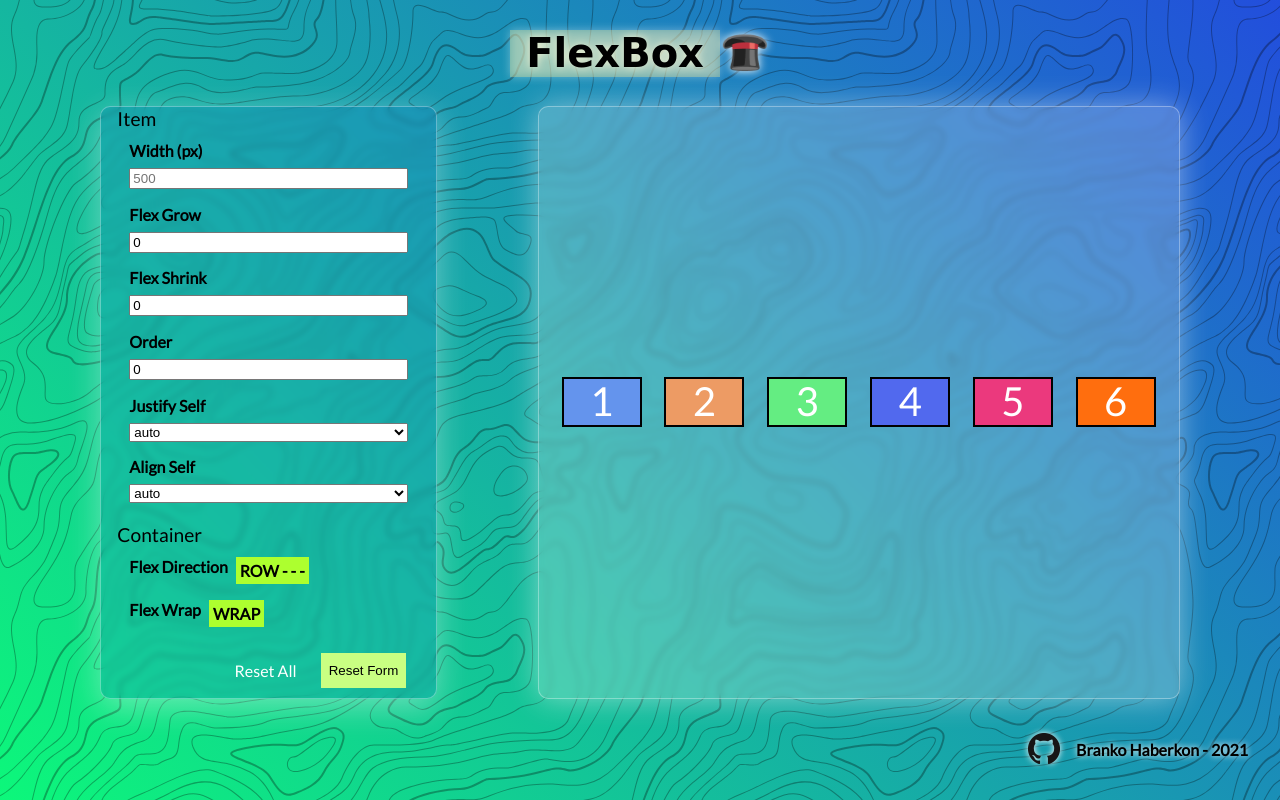
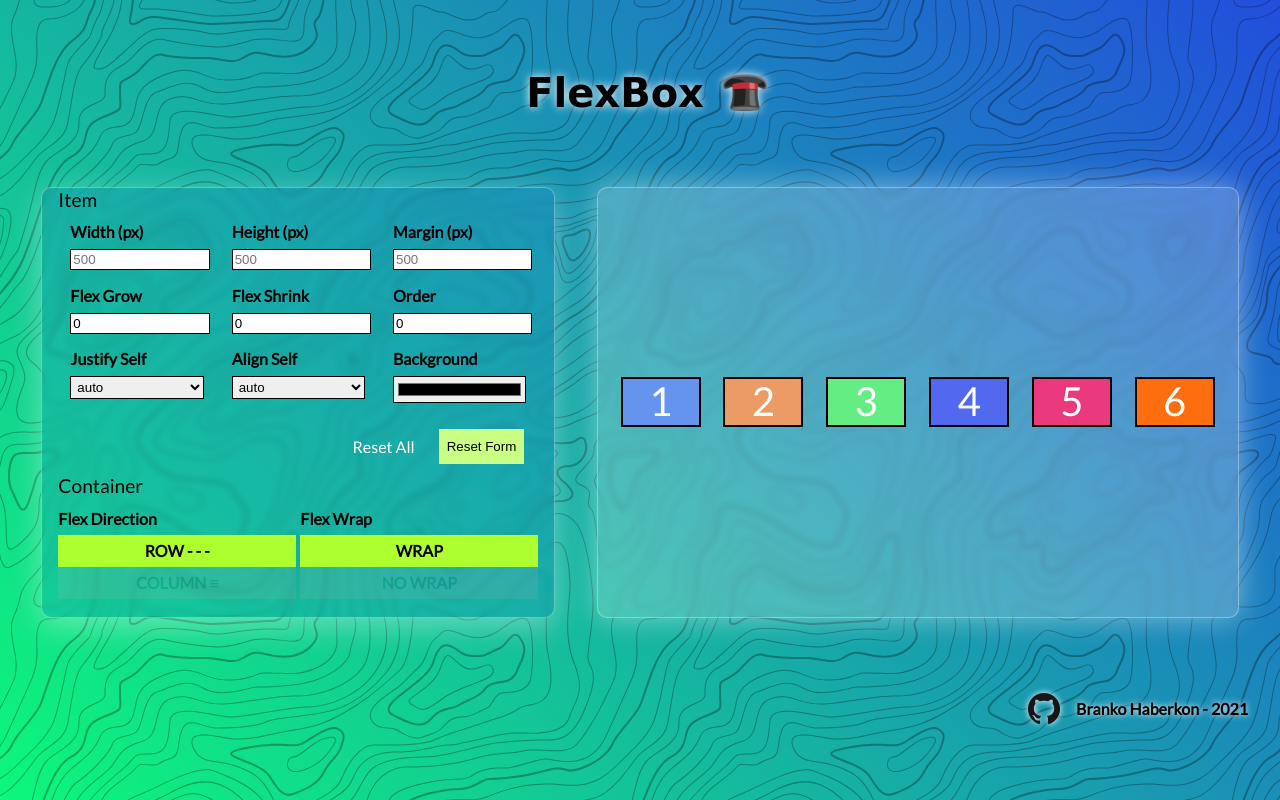
Before and after one commit to brankohbk/flexbox, a plain HTML site: page index.html in a window 1280 px wide. Drawn offline with Linux system fonts and the light colour scheme; a web font is replaced by a local one.

Commit message:
fix: Syled .panel using CSS Grid. Fixed checkboxes styles. Added Item color selector.

```diff
--- a/index.html
+++ b/index.html
@@ -10,8 +10,9 @@
       href="https://fonts.googleapis.com/css2?family=Akaya+Telivigala&family=Lato&display=swap"
       rel="stylesheet"
     />
+    <link rel="stylesheet" href="./styles/flexbox.css" />
+    <link rel="stylesheet" href="./styles/panel.css" />
     <link rel="stylesheet" href="./styles/main.css" />
-    <link rel="stylesheet" href="./styles/flexbox.css" />
   </head>
   <body>
     <h1>
@@ -25,9 +26,18 @@
         <form id="item-form">
           <fieldset>
             <legend>Item<span class="selected-item"></span></legend>
+            <div class="grid-container">
             <fieldset>
               <label for="width">Width (px)</label>
               <input type="number" id="width" placeholder="500" step="15" />
+            </fieldset>
+            <fieldset>
+              <label for="height">Height (px)</label>
+              <input type="number" id="height" placeholder="500" step="15" />
+            </fieldset>
+            <fieldset>
+              <label for="margin">Margin (px)</label>
+              <input type="number" id="margin" placeholder="500" step="15" />
             </fieldset>
             <fieldset>
               <label for="grow">Flex Grow</label>
@@ -47,48 +57,58 @@
               <label for="justify-self">Justify Self</label>
               <select name="" id="justify-self">
                 <option value="auto">auto</option>
-                <option value="flex-end">flex-end</option>
                 <option value="flex-start">flex-start</option>
                 <option value="center">center</option>
+                <option value="flex-end">flex-end</option>
               </select>
             </fieldset>
             <fieldset>
               <label for="align-self">Align Self</label>
               <select name="" id="align-self">
                 <option value="auto">auto</option>
-                <option value="flex-end">flex-end</option>
                 <option value="flex-start">flex-start</option>
                 <option value="center">center</option>
+                <option value="flex-end">flex-end</option>
               </select>
             </fieldset>
+            <fieldset>
+              <label for="bg-color">Background</label>
+              <input type="color" id="bg-color"  />
             </fieldset>
+          </div>
+          </fieldset>
+          <fieldset class="buttons">
+            <a href="">Reset All</a>
+            <button type="reset">Reset Form</button>
+            <!-- <button type="submit">Apply</button> -->
+          </fieldset>
+        </form>
 
-        </form>
         <form id="container-form">
           <fieldset>
             <legend>Container</legend>
+            <div class="grid-container">
             <fieldset>
               <input type="checkbox" id="flex-direction" />
               <label for="flex-direction"
-                >Flex Direction <span class="row">ROW - - -</span
+                >
+                <span class="label-text">Flex Direction</span>
+                <span class="row">ROW - - -</span
                   ><span class="col">COLUMN &equiv;</span>
                 </label>
               </fieldset>
               <fieldset>
                 <input type="checkbox" id="flex-wrap" />
                 <label for="flex-wrap">
-                Flex Wrap
+                <span class="label-text">Flex Wrap</span>
+                <span class="wrap">WRAP</span>
                 <span class="no-wrap">NO WRAP</span>
-                <span class="wrap">WRAP</span>
               </label>
             </fieldset>
+          </div>
           </fieldset>
 
-          <fieldset class="buttons">
-            <a href="">Reset All</a>
-            <button type="reset">Reset Form</button>
-            <!-- <button type="submit">Apply</button> -->
-          </fieldset>
+
         </form>
       </aside>
       <div class="container">
--- a/styles/flexbox.css
+++ b/styles/flexbox.css
@@ -2,8 +2,8 @@
 /* CONTAINER */
 .container {
   width: 90%;
-  /* margin-bottom: 3rem; */
   min-height: 50vh;
+  max-height: 80vh;
   background-color: rgba(255, 255, 255, 0.226);
   box-shadow: 0 0 30px 0px rgba(255, 255, 255, 0.438);
   border: 1px solid rgba(255, 255, 255, 0.329);
@@ -43,7 +43,7 @@
   background-color: rgb(100, 148, 237);
 }
 .item-2 {
-  background-color: rgb(237, 155, 100);
+  background-color: #ed9b64;
 }
 .item-3 {
   background-color: rgb(100, 237, 130);
@@ -58,12 +58,3 @@
 .item-6 {
   background-color: rgb(255, 110, 14);
 }
-
-/**********************/
-/* MEDIA QUERIES */
-@media (min-width: 768px) {
-  .container {
-    width: 50vw;
-    /* margin-bottom: 0; */
-  }
-}
--- a/styles/main.css
+++ b/styles/main.css
@@ -1,41 +1,28 @@
 /**********************/
 /* GENERAL STYLES */
-:root{
-  --color-1:hsl(148, 94%, 51%);
-  --color-2:hsl(226, 73%, 50%);
+:root {
+  --color-1: hsl(148, 94%, 51%);
+  --color-2: hsl(226, 73%, 50%);
 }
 body {
   margin: 0%;
   font-family: "Lato", sans-serif;
   background-image: url("../assets/topography.svg"),
-  linear-gradient(180deg, var(--color-1), var(--color-2));
+    linear-gradient(180deg, var(--color-1), var(--color-2));
   min-height: 100vh;
   display: flex;
   flex-direction: column;
   align-items: center;
   justify-content: space-evenly;
 }
-h1 {
-  /* border: solid; */
-  padding: 0 1rem;
-  font-family: "Akaya Telivigala", cursive;
-  font-size: 2.5rem;
-  filter: drop-shadow(0px 0px 5px white);
-  cursor:default;
-  display: flex;
-  position: relative;
-  flex-wrap: wrap;
-  /* width: 90vw; */
-  justify-content: flex-start;
-  justify-content: center;
-}
+
 main {
   width: 100%;
   display: flex;
   justify-content: space-evenly;
   flex-wrap: wrap;
 }
-footer{
+footer {
   align-self: stretch;
   padding: 2rem;
   font-weight: 700;
@@ -43,194 +30,103 @@ footer{
   justify-content: flex-end;
   margin-bottom: 2rem;
 }
-footer a{
+footer a {
   color: #000;
   text-decoration: none;
   display: flex;
-  align-items:center;
+  align-items: center;
   filter: drop-shadow(0 0 3px white);
-  transition: filter .4s;
+  transition: filter 0.4s;
 }
-footer a:hover{
-
+footer a:hover {
   filter: drop-shadow(0 0 15px rgb(251, 255, 0));
 }
 
-footer span{
+footer span {
   margin-left: 1rem;
 }
 
 /**********************/
-/* PANEL */
-.panel {
-  min-width: 90%;
-  margin: 1.5rem 0;
-  background: rgba(41, 133, 209, 0.24);
-  border: 1px solid rgba(255, 255, 255, 0.329);
-  box-shadow: 0 8px 32px 0 rgba(255, 255, 255, 0.37);
-  backdrop-filter: blur(3px);
-  -webkit-backdrop-filter: blur(3px);
-  border-radius: 10px;
-  order: 2;
-
+/* H1 TEXT & ICON */
+h1 {
+  padding: 0 1rem;
+  font-family: "Akaya Telivigala", cursive;
+  font-size: 2.5rem;
+  filter: drop-shadow(0px 0px 5px white);
+  cursor: default;
+  display: flex;
+  position: relative;
+  flex-wrap: wrap;
+  justify-content: center;
+  user-select: none;
 }
-.panel fieldset{
- border: none;
-}
-.panel legend{
-  font-size: larger;
-}
-.panel label {
-  font-weight: bolder;
-  margin-bottom: 0.5rem;
-}
-.panel fieldset {
-  display: flex;
-  flex-direction: column;
-}
-.panel .buttons {
-  flex-direction: row;
-  justify-content: flex-end;
-}
-.panel .buttons > * {
-  border: none;
-  padding: 0.5rem;
-  text-decoration: none;
-  color: #fff;
-  transition: all 0.4s;
-}
-.panel .buttons :nth-child(2) {
-  margin: 0 1rem;
-  background-color: rgb(255, 145, 130);
-}
-.panel .buttons :last-child {
-  background-color: rgb(201, 255, 130);
-  color: #000;
-}
-.panel .buttons > *:hover {
-  filter: brightness(80%);
-}
-
-/**********************/
-/* CHECKBOXES */
-input[type="checkbox"] {
-  display: none;
-}
-label span {
-  transition: opacity 0.4s;
-  margin-left: 0.5rem;
-  padding: 0.25rem;
-  background-color: rgb(255, 166, 166);
-}
-#flex-direction ~ label {
-  position: relative;
-}
-
-#flex-direction ~ label span {
-  position: absolute;
-  top: 0;
-}
-#flex-direction:not(:checked) ~ * > .col {
-  opacity: 0;
-}
-#flex-direction:checked ~ * > .row {
-  opacity: 0;
-}
-
-#flex-wrap ~ label {
-  position: relative;
-}
-#flex-wrap ~ label span {
-  position: absolute;
-  top: 0;
-}
-#flex-wrap:not(:checked) ~ * > .no-wrap {
-  opacity: 0;
-}
-#flex-wrap:checked ~ * > .wrap {
-  opacity: 0;
-}
-
-.wrap,
-.row {
-  background-color: greenyellow;
-}
-
-/**********************/
-/* H1 TEXT & ICON */
-.title-text{
+.title-text {
   width: 100%;
   padding: 0 1rem;
   text-align: center;
-  background-color: rgba(240, 230, 140, 0.356);
 }
-.🎩{
-  /* border: solid; */
+.🎩 {
   display: inline-block;
   transform-origin: 50% 50%;
   transform: rotate(180deg);
   will-change: transform, margin-right;
-  transition: transform .5s .1s, margin-right .5s .1s;
-  cursor: url('../assets/magic_wand.png'), crosshair;
-
+  transition: transform 0.5s 0.1s, margin-right 0.5s 0.1s;
+  cursor: url("../assets/magic_wand.png"), crosshair;
 }
-.✨{
+.✨ {
   opacity: 0;
   font-size: 0px;
   z-index: -1;
-  /* position: absolute; */
   transform: translate(-5rem);
   will-change: transform, opacity, font-size;
-  transition: opacity .4s , transform .5s , font-size .6s;
+  transition: opacity 0.4s, transform 0.5s, font-size 0.6s;
 }
 
-h1:hover .🎩{
-  transition: transform .5s , margin .5s;
+h1:hover .🎩 {
+  transition: transform 0.5s, margin 0.5s;
   transform: rotate(270deg);
 }
 
-h1:hover .✨{
+h1:hover .✨ {
   opacity: 1;
   transform: translate(0px);
   font-size: inherit;
 }
 
-/* .🎩:hover{
-  transition: transform .5s , margin .5s;
-  transform: rotate(270deg);
-}
-.🎩:hover ~ .✨{
-  opacity: 1;
-  transform: translate(0px);
-  font-size: inherit;
-} */
-
-
 /**********************/
 /* Media queries */
 @media (min-width: 768px) {
-  footer{
+  footer {
     margin-bottom: 0;
   }
   .panel {
-    min-width: 35vw;
+    max-width: 70vw;
     margin: 0;
     order: 0;
   }
-  .d-md-none{
+  .container {
+    width: 70vw;
+  }
+  .d-md-none {
     display: none;
   }
-  .title-text{
+  .title-text {
     width: auto;
+  }
+  #item-form .grid-container {
+    grid-template-columns: repeat(3, 1fr);
   }
 }
 @media (min-width: 996px) {
-  body{
+  body {
     background-image: url("../assets/topography.svg"),
-    linear-gradient(45deg, var(--color-1), var(--color-2));
+      linear-gradient(45deg, var(--color-1), var(--color-2));
   }
   .panel {
-    min-width: 335px;
+    max-width: 40vw;
     margin: 0;
   }
+  .container {
+    width: 50vw;
+  }
 }
--- /dev/null
+++ b/styles/panel.css
@@ -0,0 +1,120 @@
+/**********************/
+/* PANEL */
+.panel {
+  width: 100%;
+  margin: 1.5rem 0;
+  background: rgba(41, 133, 209, 0.24);
+  border: 1px solid rgba(255, 255, 255, 0.329);
+  box-shadow: 0 8px 32px 0 rgba(255, 255, 255, 0.37);
+  backdrop-filter: blur(3px);
+  -webkit-backdrop-filter: blur(3px);
+  border-radius: 10px;
+  order: 2;
+}
+
+.panel legend {
+  font-size: larger;
+}
+.panel label {
+  font-weight: bolder;
+  margin-bottom: 0.5rem;
+}
+.panel fieldset {
+  border: none;
+  display: flex;
+  flex-direction: column;
+}
+.panel .buttons {
+  flex-direction: row;
+  justify-content: flex-end;
+}
+.panel .buttons > * {
+  border: none;
+  padding: 0.5rem;
+  text-decoration: none;
+  color: #fff;
+  transition: all 0.4s;
+}
+.panel .buttons :nth-child(2) {
+  margin: 0 1rem;
+  background-color: rgb(255, 145, 130);
+}
+.panel .buttons :last-child {
+  background-color: rgb(201, 255, 130);
+  color: #000;
+}
+.panel .buttons > *:hover {
+  filter: brightness(80%);
+}
+
+/**********************/
+/* ITEM FORM */
+#item-form .grid-container {
+  display: grid;
+  grid-template-columns: repeat(2, 1fr);
+}
+
+#item-form input,
+#item-form select {
+  width: 100%;
+  padding: 2px;
+  margin: 0%;
+  border: 1px solid;
+}
+
+/**********************/
+/* CONTAINER FORM */
+
+#container-form {
+  display: flex;
+  flex-direction: column;
+}
+
+#container-form .grid-container {
+  display: grid;
+  grid-template-columns: repeat(2, 1fr);
+  user-select: none;
+}
+
+#container-form .grid-container fieldset {
+  padding: 0;
+  line-height: 2rem;
+}
+#container-form label {
+  display: flex;
+  flex-flow: column wrap;
+}
+.label-text {
+  width: 100%;
+}
+
+/**********************/
+/* CHECKBOXES */
+input[type="checkbox"] {
+  display: none;
+}
+.wrap,
+.no-wrap,
+.row,
+.col {
+  transition: opacity 0.4s;
+  display: flex;
+  align-items: center;
+  justify-content: center;
+  background-color: rgb(255, 166, 166);
+}
+.wrap,
+.row {
+  background-color: greenyellow;
+}
+#flex-direction ~ label,
+#flex-wrap ~ label {
+  position: relative;
+}
+
+#flex-direction:not(:checked) ~ * > .col,
+#flex-direction:checked ~ * > .row,
+#flex-wrap:not(:checked) ~ * > .no-wrap,
+#flex-wrap:checked ~ * > .wrap {
+  opacity: 0.1;
+}
```
Also changed, not shown: scripts/main.js (+41 -11 lines). Lines whose indentation alone changed are shown as unchanged.
